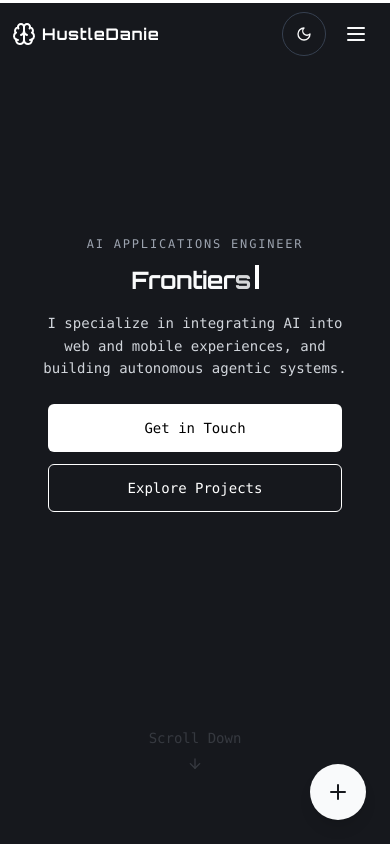
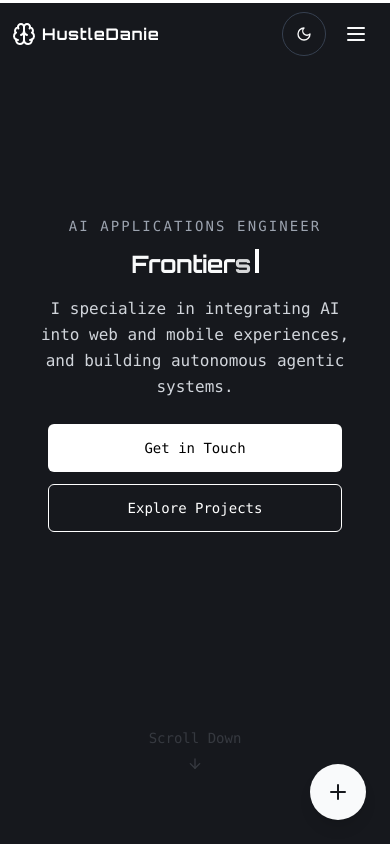
Before and after one commit to HustleDanie/My-Portfolio, a Next.js app: page / in a window 390 px wide. Shown: the top 844 px of the page. Built offline with nearby package versions, Linux system fonts and the light colour scheme.

Commit message:
Increase hero section text size on mobile

```diff
--- a/components/hero-section.tsx
+++ b/components/hero-section.tsx
@@ -151,7 +151,7 @@ export function HeroSection() {
           transition={{ duration: 0.8 }}
           className="mb-3 md:mb-6"
         >
-          <h2 className="font-space-mono text-xs sm:text-sm md:text-base tracking-[0.15em] sm:tracking-[0.2em] md:tracking-[0.3em] uppercase text-gray-600 dark:text-gray-400 mb-2">
+          <h2 className="font-space-mono text-sm sm:text-sm md:text-base tracking-[0.15em] sm:tracking-[0.2em] md:tracking-[0.3em] uppercase text-gray-600 dark:text-gray-400 mb-2">
             AI Applications Engineer
           </h2>
         </motion.div>
@@ -167,7 +167,7 @@ export function HeroSection() {
           initial={{ opacity: 0 }}
           animate={{ opacity: 1 }}
           transition={{ delay: 1.2, duration: 0.8 }}
-          className="max-w-2xl mx-auto text-gray-700 dark:text-gray-300 text-sm sm:text-base md:text-xl mb-6 md:mb-10 font-space-mono leading-relaxed px-2"
+          className="max-w-2xl mx-auto text-gray-700 dark:text-gray-300 text-base sm:text-base md:text-xl mb-6 md:mb-10 font-space-mono leading-relaxed px-2"
         >
           I specialize in integrating AI into web and mobile experiences, and building autonomous agentic systems.
         </motion.p>
```
